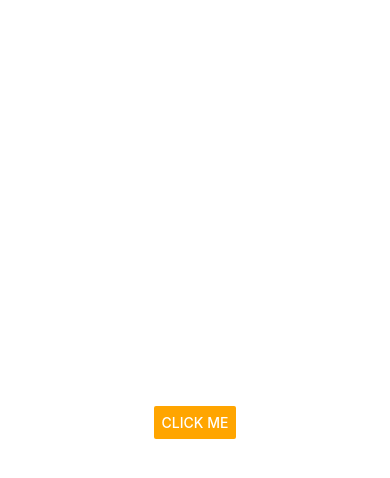
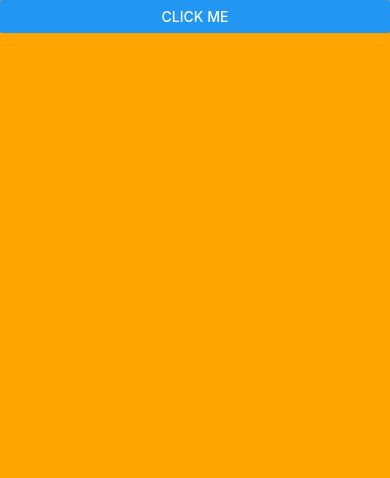
Before and after one commit to melher39/donewithit, a React Native app: screen / in a window 390 px wide. Shown: the top 478 px of the page. Built offline with nearby package versions, Linux system fonts and the light colour scheme.

Commit message:
ran npm update and npm i -g expo-cli@latest. played around with the Alert and StatusBar API

```diff
--- a/App.js
+++ b/App.js
@@ -1,13 +1,13 @@
-import { StatusBar } from "expo-status-bar";
 import React from "react";
-import { StyleSheet, Text, View, Image, SafeAreaView, TouchableNativeFeedback, Button } from "react-native";
+import { StyleSheet, SafeAreaView, Alert, Button, StatusBar, Platform } from "react-native";
 
 export default function App() {
   return (
     <SafeAreaView style={styles.container}>
       <Button
-      color="orange"
-      title="Click me" onPress={() => console.log("Button tapped")} />
+        title="Click me"
+        onPress={() => Alert.prompt("My title", "My message", text => console.log(text))}
+      />
     </SafeAreaView>
   );
 }
@@ -15,8 +15,7 @@ export default function App() {
 const styles = StyleSheet.create({
   container: {
     flex: 1,
-    backgroundColor: "#fff",
-    justifyContent: "center",
-    alignItems: "center"
+    backgroundColor: "orange",
+    paddingTop: Platform.OS === "android" ? StatusBar.currentHeight : 0
   }
 });
```
Also changed, not shown: 1 other file (tests, documents, lock files or other folders).
